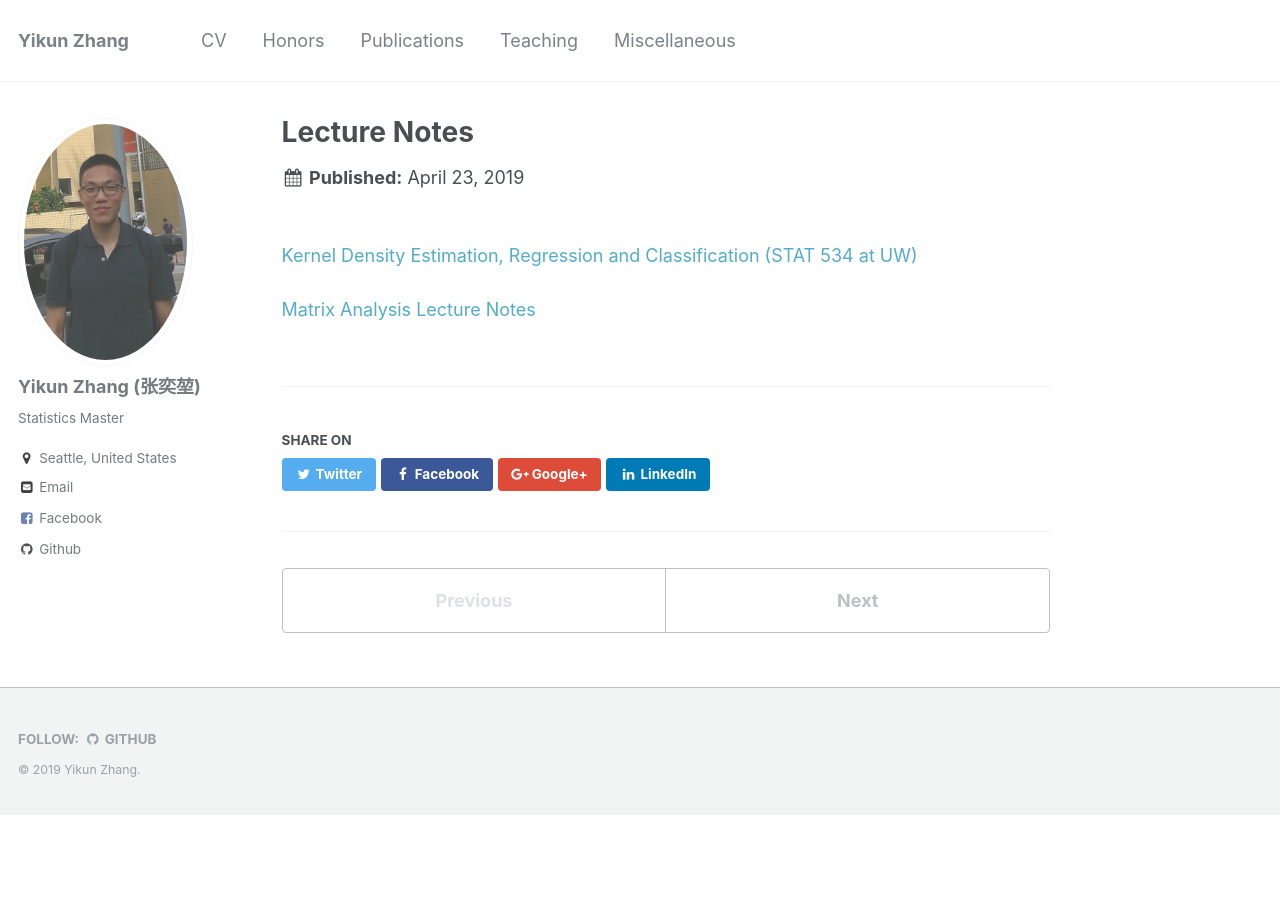
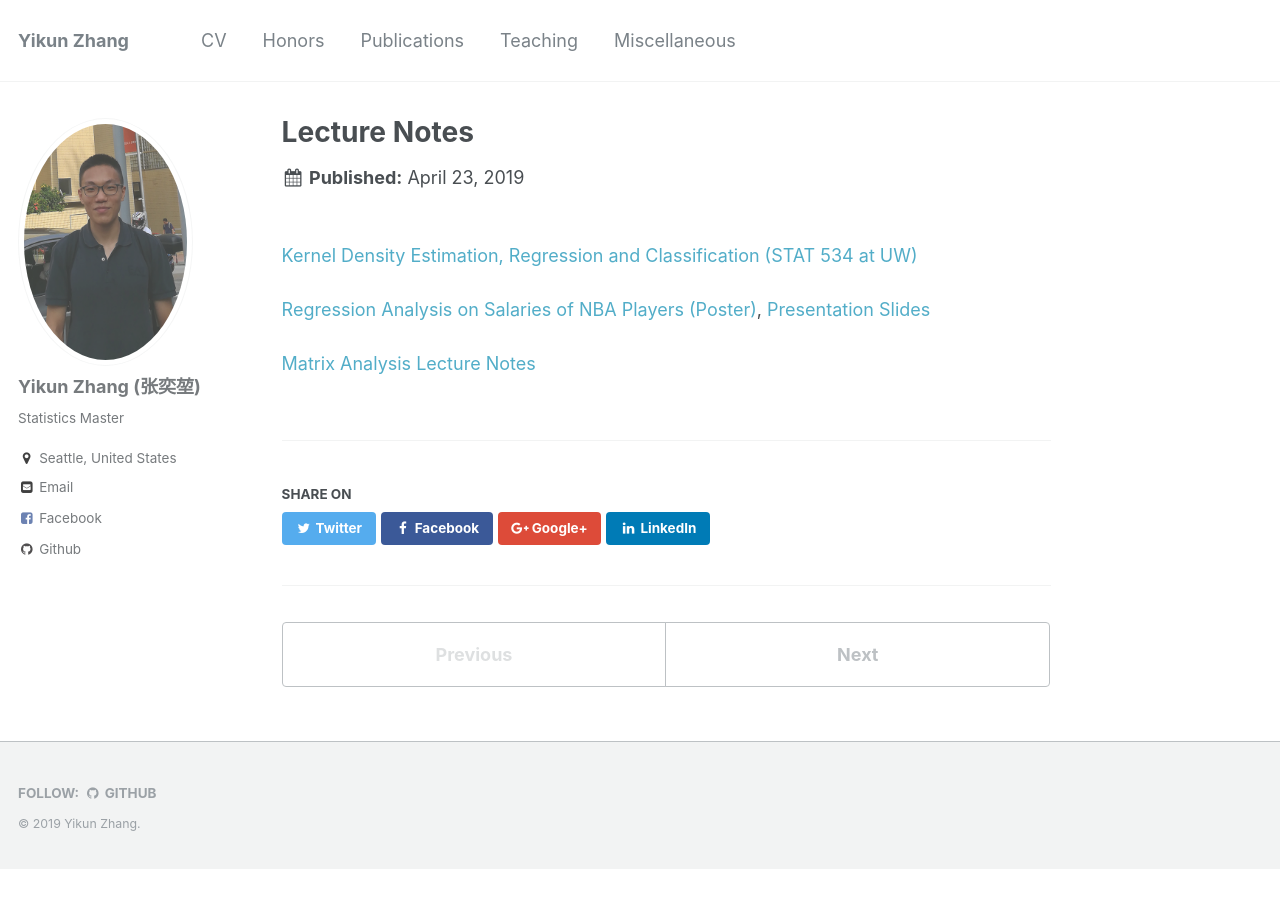
Before and after one commit to zhangyk8/zhangyk8.github.io, a Jekyll site: the page built from _portfolio/portfolio-1.html, in a window 1280 px wide. Built offline with Jekyll 4.4.1, drawn with Linux system fonts in a browser that asks for light colours.

Commit message:
Update portfolio-1.html

```diff
--- a/_portfolio/portfolio-1.html
+++ b/_portfolio/portfolio-1.html
@@ -9,4 +9,8 @@ permalink: /portfolio/
 <a href="Lecture_Notes/Lecture6_Ruojin_Yikun1.pdf">Kernel Density Estimation, Regression and Classification (STAT 534 at UW)</a>
 <br>
 <br>
+<a hef="Lecture_Notes/STAT504_Poster.pdf">Regression Analysis on Salaries of NBA Players (Poster)</a>,
+<a href="Lecture_Notes/PPT_Final.pdf">Presentation Slides</a>
+<br>
+<br>
 <a href="https://zhangyk8.github.io/teaching/matrix_analysis">Matrix Analysis Lecture Notes</a>
```
